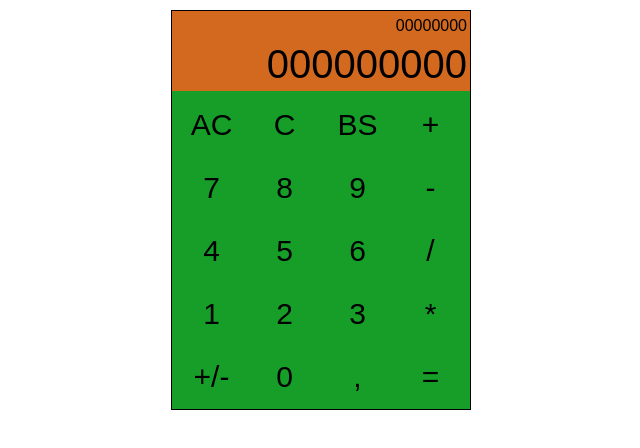
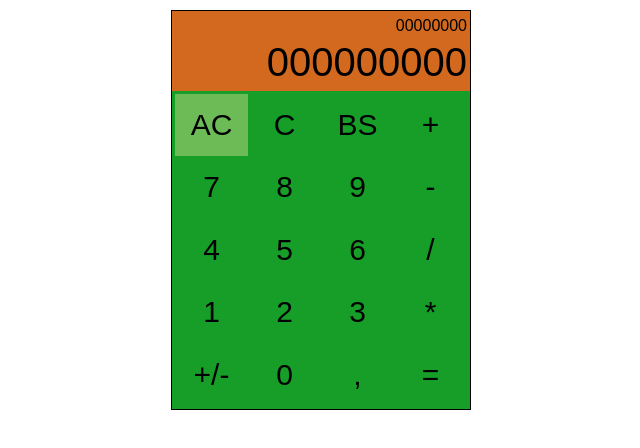
Before and after one commit to NewScript/Calculator, a plain HTML site: page index.htm in a window 1280 px wide. In both pictures the pointer is over the element "AC". Shown: the whole page, without its empty margins (319-959 px from the left). Drawn offline with Linux system fonts and the light colour scheme.

Commit message:
Incluido o hover e o enquadramento dos simbolos

```diff
--- a/styles/index.css
+++ b/styles/index.css
@@ -29,7 +29,7 @@
 /* ------------------------------------- */
 
 #viewCalculations, #operators{
-    padding: 0px 3px;
+    padding: 3px;
 }
 
 #viewCalculations{
@@ -65,6 +65,11 @@
     font-size: 30px;
 }
 
+.simbols:hover{
+    background: rgb(109, 187, 86);
+    cursor: pointer;
+}
+
 #valueOrTotal{
     font-size: 40px;
 }
```
